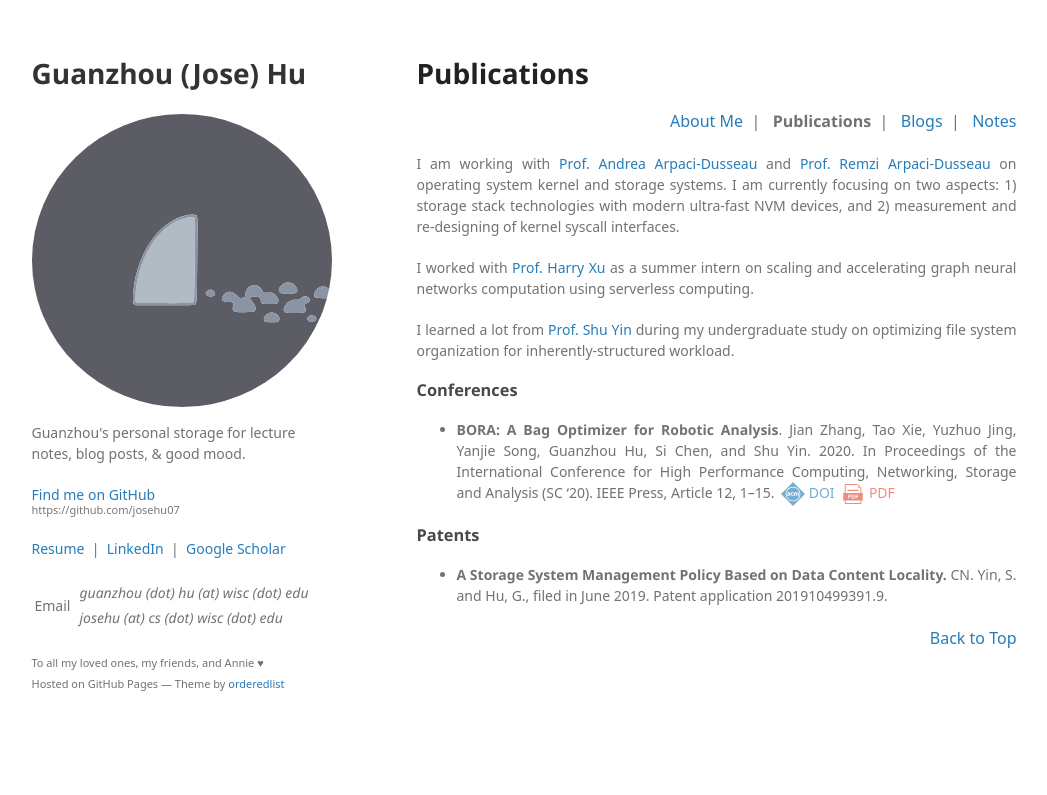
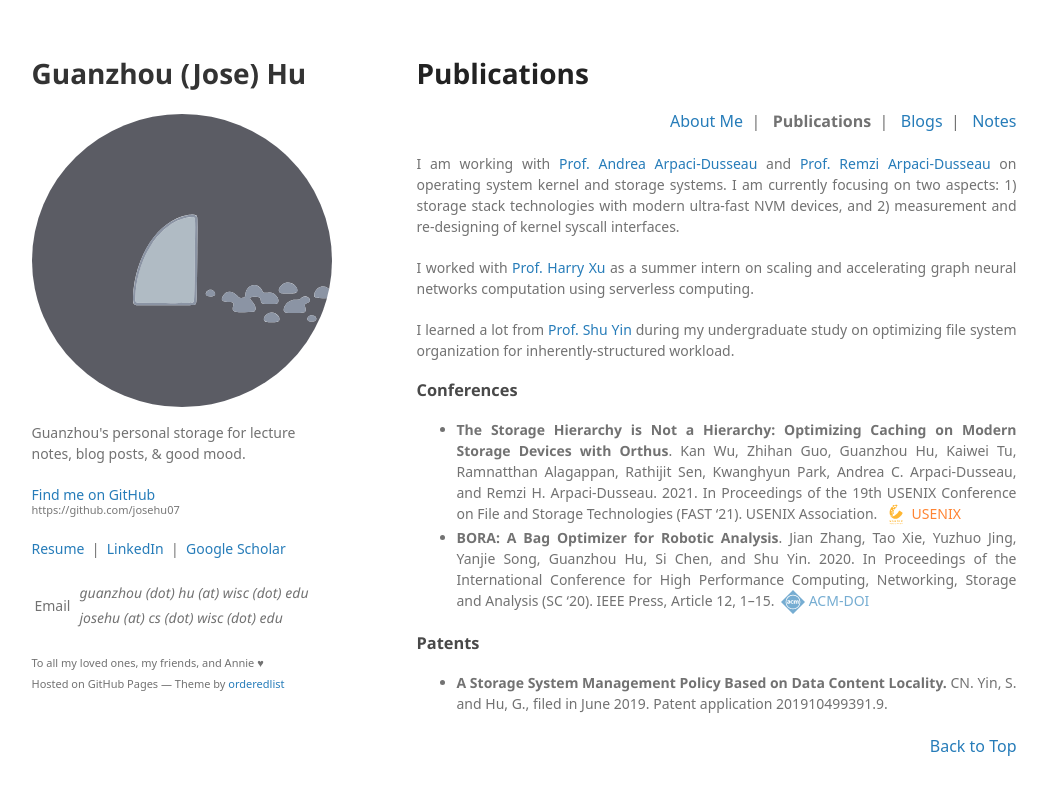
Before and after one commit to josehu07/josehu07.github.io, a Jekyll site: the page built from publications.md, in a window 1280 px wide. Shown: the top 795 px of the page, without its empty margins (116-1163 px from the left). Built offline with Jekyll 4.4.1, drawn with Linux system fonts in a browser that asks for light colours; some web fonts are replaced; a script that is not in the unit is left out.

Commit message:
add a new paper

```diff
--- a/publications.md
+++ b/publications.md
@@ -20,14 +20,24 @@ I worked with [Prof. Harry Xu](http://web.cs.ucla.edu/~harryxu/) as a summer int
 I learned a lot from [Prof. Shu Yin](http://sist.shanghaitech.edu.cn/2018/0502/c2739a24245/page.htm) during my undergraduate study on optimizing file system organization for inherently-structured workload.
 
 <style>
-  a.btn-acm {
+  a.btn-acmdoi {
     color: #5499C7;
     opacity: 0.8;
     display: inline-block;
   }
-  a.btn-acm:hover, a.btn-acm:focus {
+  a.btn-acmdoi:hover, a.btn-acmdoi:focus {
     opacity: 1;
   }
+
+  a.btn-usenix {
+    color: #ff6600;
+    opacity: 0.8;
+    display: inline-block;
+  }
+  a.btn-usenix:hover, a.btn-usenix:focus {
+    opacity: 1;
+  }
+
   a.btn-pdf {
     color: #EC7063;
     opacity: 0.8;
@@ -36,6 +46,7 @@ I learned a lot from [Prof. Shu Yin](http://sist.shanghaitech.edu.cn/2018/0502/c
   a.btn-pdf:hover, a.btn-pdf:focus {
     opacity: 1;
   }
+
   img.paper-button {
     height: 24px;
     vertical-align: middle;
@@ -45,9 +56,12 @@ I learned a lot from [Prof. Shu Yin](http://sist.shanghaitech.edu.cn/2018/0502/c
 
 ### Conferences
 
+- <b>The Storage Hierarchy is Not a Hierarchy: Optimizing Caching on Modern Storage Devices with Orthus</b>. Kan Wu, Zhihan Guo, Guanzhou Hu, Kaiwei Tu, Ramnatthan Alagappan, Rathijit Sen, Kwanghyun Park, Andrea C. Arpaci-Dusseau, and Remzi H. Arpaci-Dusseau. 2021. In Proceedings of the 19th USENIX Conference on File and Storage Technologies (FAST '21). USENIX Association.
+    <a class="btn-usenix" href="https://www.usenix.org/conference/fast21/presentation/wu-kan" target="_blank"><img class="paper-button" src="/assets/img/usenix-button.svg" /> USENIX</a>
+    <!-- <a class="btn-pdf" href="https://dl.acm.org/doi/pdf/10.5555/3433701.3433716" target="_blank"><img class="paper-button" src="/assets/img/pdf-button.svg" /> PDF</a> -->
 - <b>BORA: A Bag Optimizer for Robotic Analysis</b>. Jian Zhang, Tao Xie, Yuzhuo Jing, Yanjie Song, Guanzhou Hu, Si Chen, and Shu Yin. 2020. In Proceedings of the International Conference for High Performance Computing, Networking, Storage and Analysis (SC '20). IEEE Press, Article 12, 1–15.
-    <a class="btn-acm" href="https://dl.acm.org/doi/abs/10.5555/3433701.3433716" target="_blank"><img class="paper-button" src="/assets/img/acm-button.svg" /> DOI</a>
-    <a class="btn-pdf" href="https://dl.acm.org/doi/pdf/10.5555/3433701.3433716" target="_blank"><img class="paper-button" src="/assets/img/pdf-button.svg" /> PDF</a>
+    <a class="btn-acmdoi" href="https://dl.acm.org/doi/abs/10.5555/3433701.3433716" target="_blank"><img class="paper-button" src="/assets/img/acmdoi-button.svg" /> ACM-DOI</a>
+    <!-- a class="btn-pdf" href="https://dl.acm.org/doi/pdf/10.5555/3433701.3433716" target="_blank"><img class="paper-button" src="/assets/img/pdf-button.svg" /> PDF</a> -->
 
 ### Patents
 
```
Also changed, not shown: assets/img/acmdoi-button.svg (renamed from assets/img/acm-button.svg), assets/img/usenix-button.svg (added).
